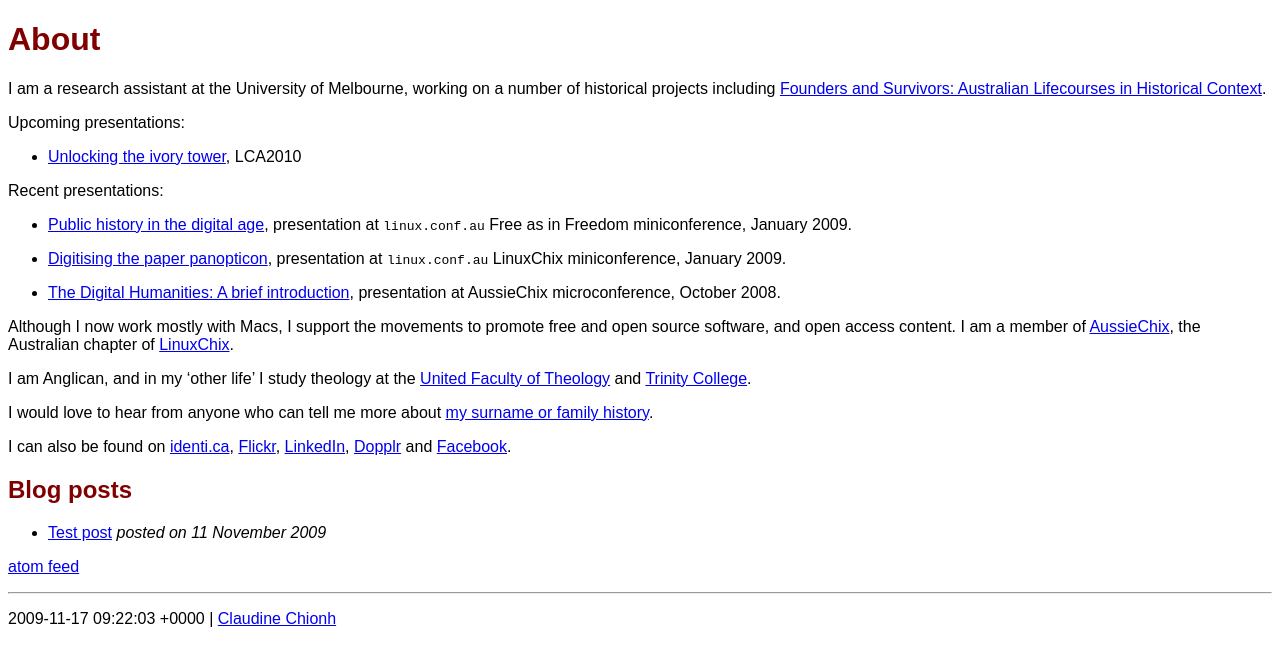
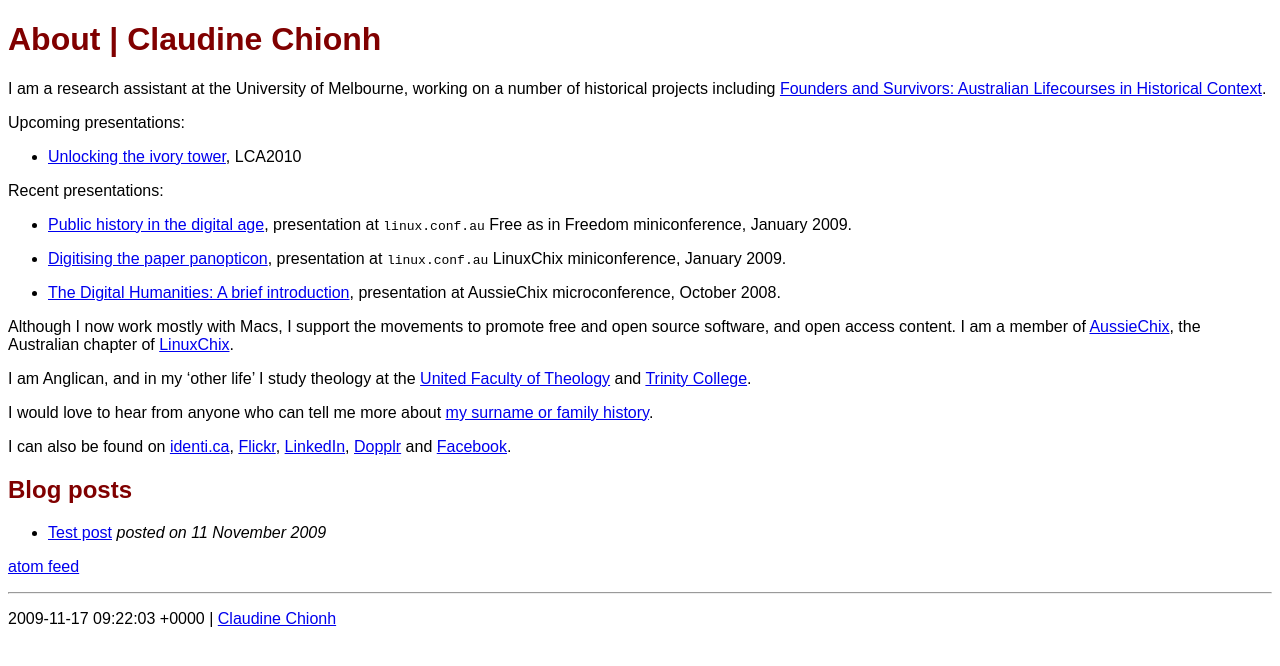
Before and after one commit to claudinec/claudinec.github.io, a Jekyll site: the page built from index.markdown, in a window 1280 px wide. Shown: the top 666 px of the page. Built offline with Jekyll 4.4.1, drawn with Linux system fonts in a browser that asks for light colours.

Commit message:
add name to h1 tag

```diff
--- a/_layouts/default.html
+++ b/_layouts/default.html
@@ -7,7 +7,7 @@
   </head>
 
   <body>
-    <h1>{{ page.title }}</h1>
+    <h1>{{ page.title }} | Claudine Chionh</h1>
 
     {{ content }}
 
--- a/_layouts/disqus.html
+++ b/_layouts/disqus.html
@@ -7,7 +7,7 @@
   </head>
 
   <body>
-    <h1>{{ page.title }}</h1>
+    <h1>{{ page.title }} | Claudine Chionh</h1>
 
     {{ content }}
 
```
